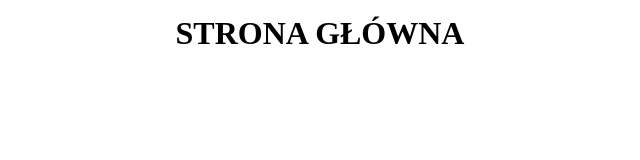
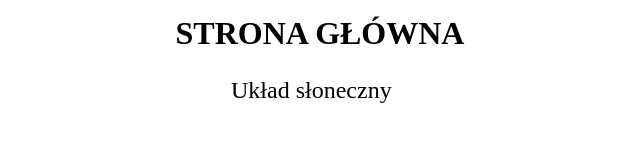
Before and after one commit to mtalar/mtalar.github.io, a plain HTML site: page index.html in a window 1280 px wide. Shown: the whole page, without its empty margins (320-960 px from the left). Drawn offline with Linux system fonts and the light colour scheme.

Commit message:
Update index.html

```diff
--- a/index.html
+++ b/index.html
@@ -14,7 +14,7 @@
      <TD colspan = "2" align = "center"><H1>STRONA GŁÓWNA</H1></TD>
    </TR>
    <TR>
-     <TD></TD><TD></TD>
+     <TD align = "center" style = "font-size: 18pt;">Układ słoneczny</TD><TD></TD>
    </TR>
 </BODY>
 </HTML>
```
